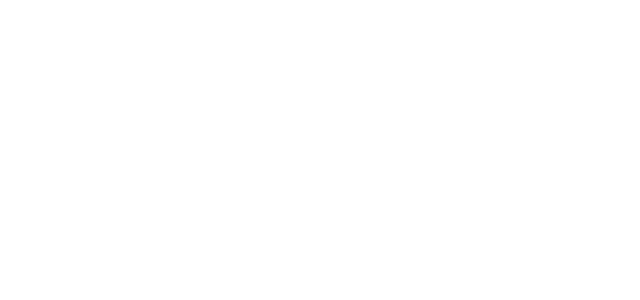
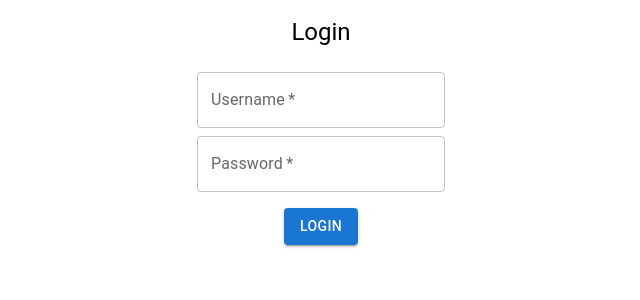
Before and after one commit to SaiReshma09/BloggingPlatform, a React (Create React App) app: page /Login in a window 1280 px wide. Before the commit this address had no page. Shown: the top 300 px of the page, without its empty margins (319-959 px from the left). Built offline with nearby package versions, Linux system fonts and the light colour scheme.

Commit message:
added login feature

```diff
--- a/src/App.js
+++ b/src/App.js
@@ -1,6 +1,7 @@
 import React from 'react';
 import { BrowserRouter as Router, Route, Routes } from 'react-router-dom';
 import Blog from './components/Blog';
+import Login from './components/authentication/Login';
 import ViewPostGrid from './components/ViewPostGrid';
 import CreatePost from './components/CreatePost';
 import './App.css';
@@ -10,6 +11,7 @@ function App() {
     <Router>
       <Routes>
         <Route path="/" element={<Blog />} />
+        <Route path="/Login" element={<Login />} />
         <Route path="/view-post-grid/:sectionId" element={<ViewPostGrid />} />
         <Route path="/create-post/:sectionId" element={<CreatePost />} />
       </Routes>
--- a/src/components/Blog.js
+++ b/src/components/Blog.js
@@ -106,6 +106,7 @@ export default function Blog() {
             ...section,
             onClick: () => handleSectionClick(section.id),
           }))}
+          login={localStorage.getItem('login') === 'true'}
         />
         <main>
           <MainFeaturedPost post={mainFeaturedPost} />
--- a/src/components/Header.js
+++ b/src/components/Header.js
@@ -8,7 +8,7 @@ import SearchIcon from '@mui/icons-material/Search';
 import Typography from '@mui/material/Typography';
 
 function Header(props) {
-  const { sections, title } = props;
+  const { sections, title, login } = props;
 
   const handleSectionClick = (event, onClick) => {
     event.preventDefault();
@@ -40,9 +40,16 @@ function Header(props) {
           <IconButton>
             <SearchIcon />
           </IconButton>
-          <Button variant="outlined" size="small">
-            Sign up
-          </Button>
+          {login ? (
+            <Button component={Link} to="/" variant="outlined" size="small" onClick={() => {localStorage.setItem('login', false);
+            window.location.reload();}}>
+              Logout
+            </Button>
+          ) : (
+            <Button component={Link} to="/Login" variant="outlined" size="small">
+              Login
+            </Button>
+          )}
         </div>
       </Toolbar>
       <Toolbar
@@ -63,7 +70,11 @@ function Header(props) {
       <Toolbar
         sx={{ justifyContent: 'flex-end', paddingRight: '24px' }}
       >
-        <Button component={Link} to="/create-post/:sectionId" variant="outlined" size="small">Create</Button> {/* Create button */}
+        {login ? (
+            <Button component={Link} to="/create-post/:sectionId" variant="outlined" size="small">
+              Create
+            </Button>
+          ) : null}
       </Toolbar>
     </React.Fragment>
   );
@@ -78,6 +89,7 @@ Header.propTypes = {
     }),
   ).isRequired,
   title: PropTypes.string.isRequired,
+  login: PropTypes.bool.isRequired,
 };
 
 export default Header;
--- /dev/null
+++ b/src/components/authentication/Login.js
@@ -0,0 +1,90 @@
+import React, { useState } from 'react';
+import TextField from '@mui/material/TextField';
+import Button from '@mui/material/Button';
+import { useNavigate } from 'react-router-dom';
+import Card from '@mui/material/Card';
+import CardContent from '@mui/material/CardContent';
+import Typography from '@mui/material/Typography';
+
+function Login() {
+  const [username, setUsername] = useState('');
+  const [error, setError] = useState('');
+  const [password, setPassword] = useState('');const [usernameError, setUsernameError] = useState(false); // State variable for username error
+  const [passwordError, setPasswordError] = useState(false); // State variable for password error
+  const navigate = useNavigate(); // Initialize useNavigate hook
+
+  const handleLogin = () => {
+    setUsernameError(false);
+    setPasswordError(false);
+    setError('');
+    // Check if username and password are correct
+    if (username.trim() === '') {
+      setUsernameError(true);
+      return;
+    }
+    if (password.trim() === '') {
+      setPasswordError(true);
+      return;
+    }
+    if (username === 'admin' && password === 'root') {
+      // If correct, grant access and redirect to blog page
+      localStorage.setItem('login', 'admin');
+      navigate('/'); // Redirect to the blog page
+    } else if (username === 'moderator' && password === 'mpass') {
+      // If correct, grant access and redirect to blog page
+      localStorage.setItem('login', 'moderator');
+      navigate('/'); // Redirect to the blog page
+    } else if (username === 'student' && password === 'spass') {
+      // If correct, grant access and redirect to blog page
+      localStorage.setItem('login', 'student');
+      navigate('/'); // Redirect to the blog page
+    } else {
+      // If incorrect, display error message
+      setError('Incorrect username or password');
+    }
+  };
+
+  return (
+    <div style={{ display: 'flex', flexDirection: 'column', alignItems: 'center', justifyContent: 'center', margin: 'auto', width: '50%', marginTop: '16px' }}>
+      <Typography variant="h5" gutterBottom>Login</Typography> {/* Login heading */}
+      {error && (
+        <Card style={{ marginBottom: '16px' }}>
+          <CardContent>{error}</CardContent>
+        </Card>
+      )}
+    <form style={{ display: 'flex', flexDirection: 'column', alignItems: 'center', justifyContent: 'center', margin: 'auto', width: '50%', marginTop: '16px' }}>
+      <TextField
+        style={{ marginBottom: '8px' }}
+        label="Username"
+        variant="outlined"
+        value={username}
+        required
+        onChange={(e) => setUsername(e.target.value)}
+        error={usernameError} // Show error if username is empty
+        helperText={usernameError ? 'Username is required' : ''}
+      />
+      <TextField
+        style={{ marginBottom: '8px' }}
+        label="Password"
+        type="password"
+        variant="outlined"
+        value={password}
+        required
+        onChange={(e) => setPassword(e.target.value)}
+        error={passwordError} // Show error if password is empty
+        helperText={passwordError ? 'Password is required' : ''}
+      />
+      <Button
+        style={{ marginTop: '8px' }}
+        variant="contained"
+        color="primary"
+        onClick={handleLogin}
+      >
+        Login
+      </Button>
+    </form>
+    </div>
+  );
+}
+
+export default Login;
```
